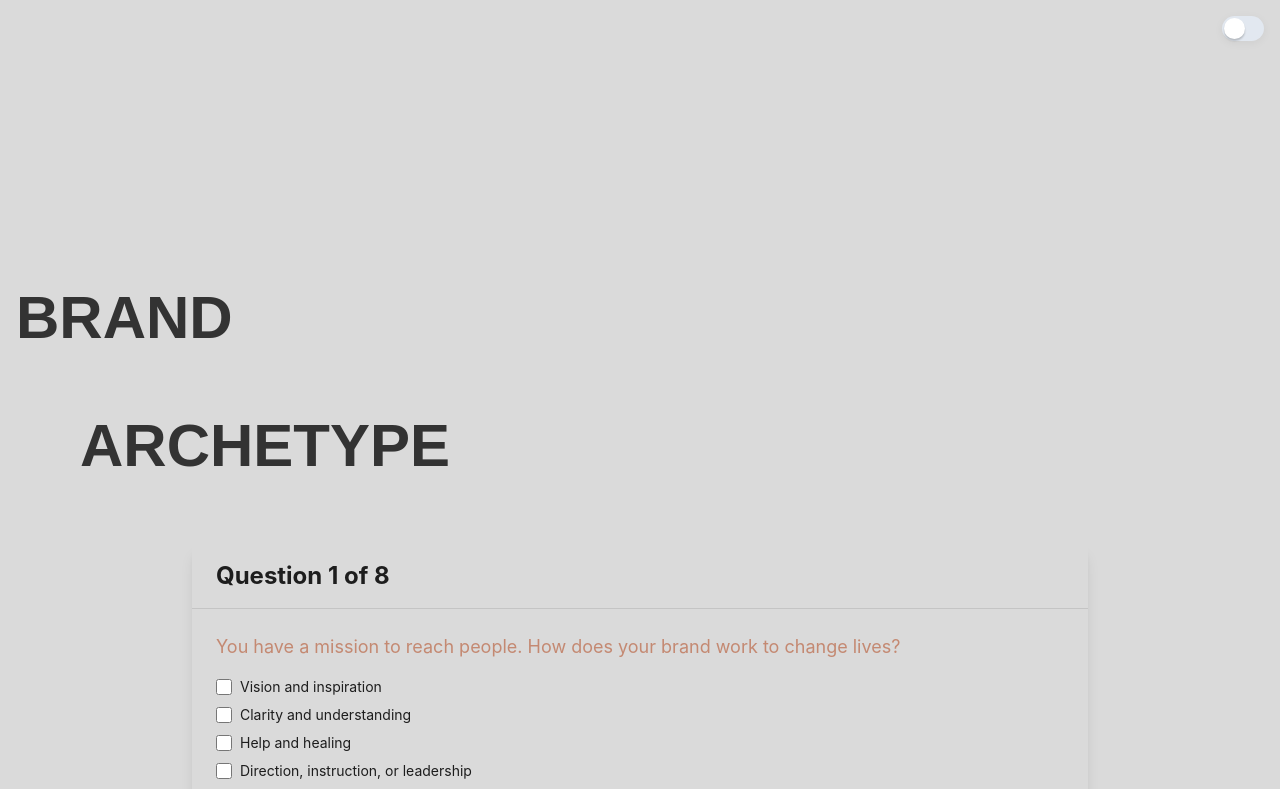
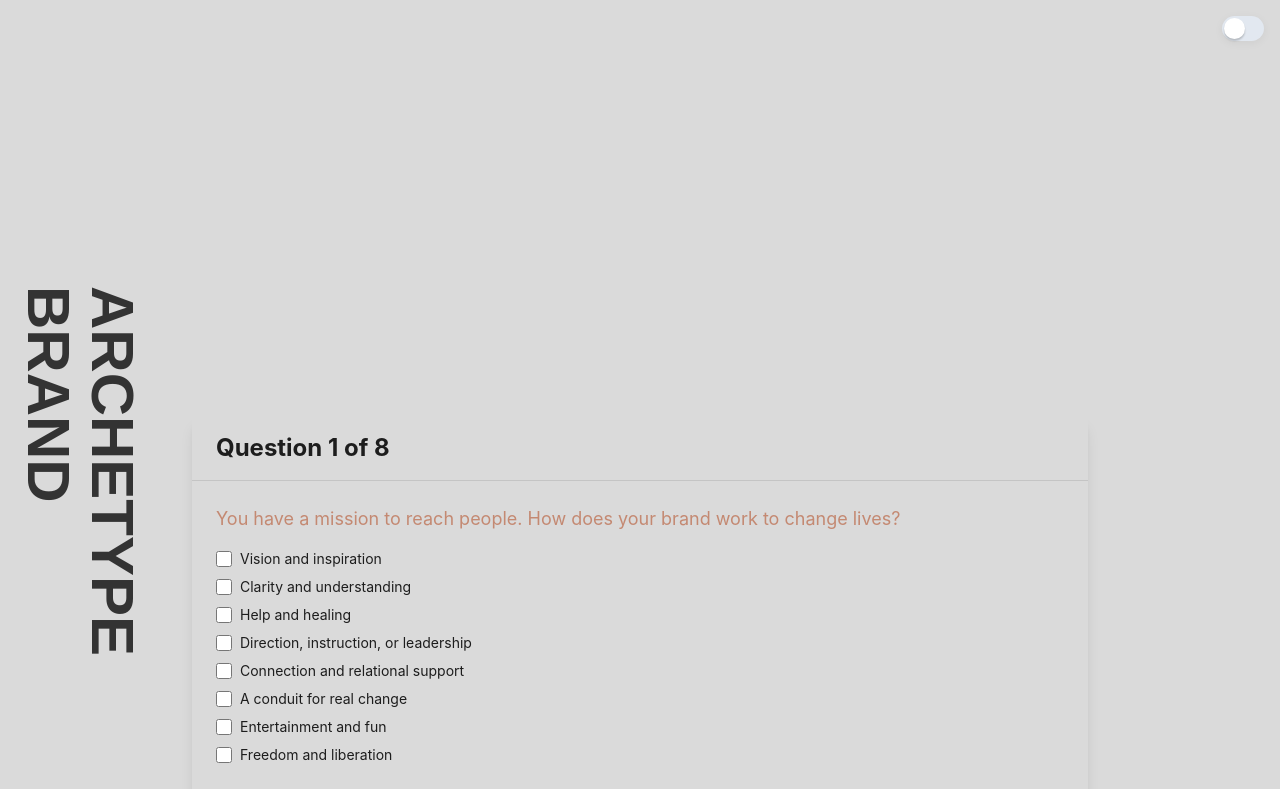
Before and after one commit to jmeyer1220/interactive-questionnaire, a Next.js app: page / in a window 1280 px wide. Shown: the top 789 px of the page. Built offline with nearby package versions, Linux system fonts and the light colour scheme; a web font is replaced by a local one.

Commit message:
Update index.js

```diff
--- a/pages/index.js
+++ b/pages/index.js
@@ -2,14 +2,11 @@ import ArchetypeQuiz from "../components/ArchetypeQuiz";
 
 export default function Home() {
   return (
-    <div className="container mx-auto px-4 py-72 max-h-dvh">
+    <div className="container mx-auto px-4 py-72 max-h-dvh relative">
+<div class="relative h-32 w-32">
+        <div class="absolute inset-y-0 left-0 w-16"><h1 className="text-6xl font-bold mb-4 rotate-90">BRAND</h1></div>
 
-      <div class="relative h-32 w-32">
-        <div class="absolute inset-y-0 left-0 w-16"><h1 className="text-6xl font-bold mb-4">BRAND</h1></div>
-      </div>
-
-<div class="relative h-32 w-32">
-<div class="absolute inset-y-0 right-0 w-16"><h1 className="text-6xl  font-bold mb-4">ARCHETYPE</h1></div>
+<div class="absolute inset-y-0 right-0 w-16"><h1 className="text-6xl  font-bold mb-4 rotate-90">ARCHETYPE</h1></div>
 </div>
       <ArchetypeQuiz />
     </div>
```
